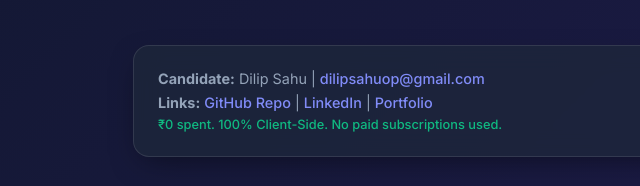
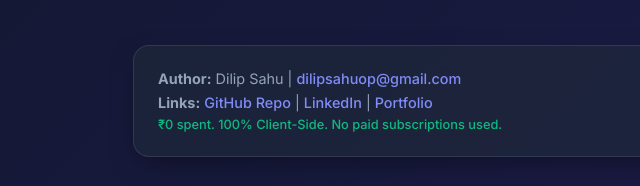
Before and after one commit to Dilipsahu01/File-Compressor, a website: page index.html in a window 1280 px wide. Shown: the part 694-880 px from the top of the page, 39-679 px from the left. Drawn offline with nearby package versions, Linux system fonts and the light colour scheme; a script that the page names is missing.

Commit message:
Change Candidate label to Author

```diff
--- a/index.html
+++ b/index.html
@@ -96,7 +96,7 @@
 
         <footer class="footer-panel panel-glass">
             <div class="footer-info">
-                <p><strong>Candidate:</strong> Dilip Sahu | <a href="mailto:dilipsahuop@gmail.com" class="link-highlight">dilipsahuop@gmail.com</a></p>
+                <p><strong>Author:</strong> Dilip Sahu | <a href="mailto:dilipsahuop@gmail.com" class="link-highlight">dilipsahuop@gmail.com</a></p>
                 <p>
                     <strong>Links:</strong>
                     <a href="https://github.com/Dilipsahu01/File-Compressor" target="_blank" class="link-highlight">GitHub Repo</a> |
```
